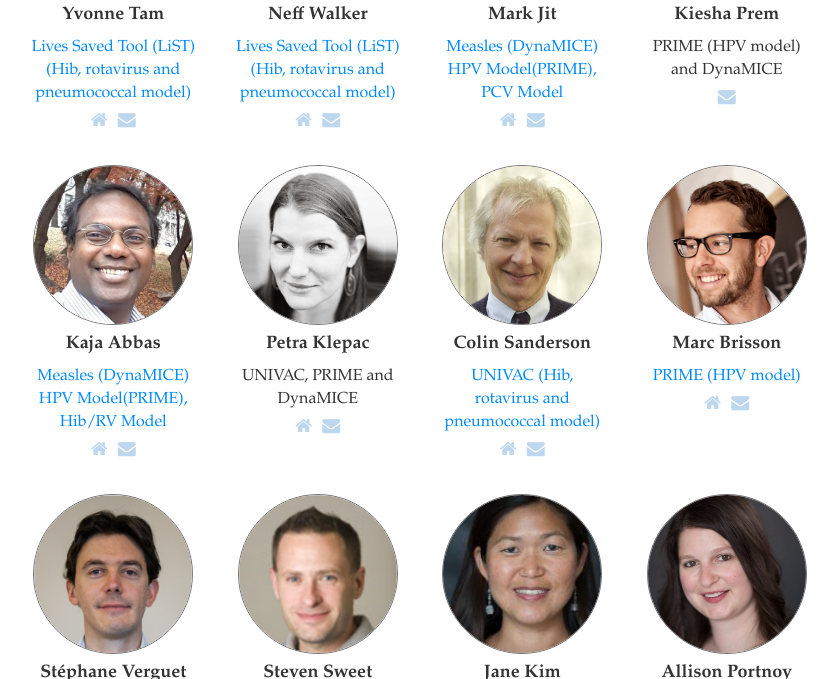
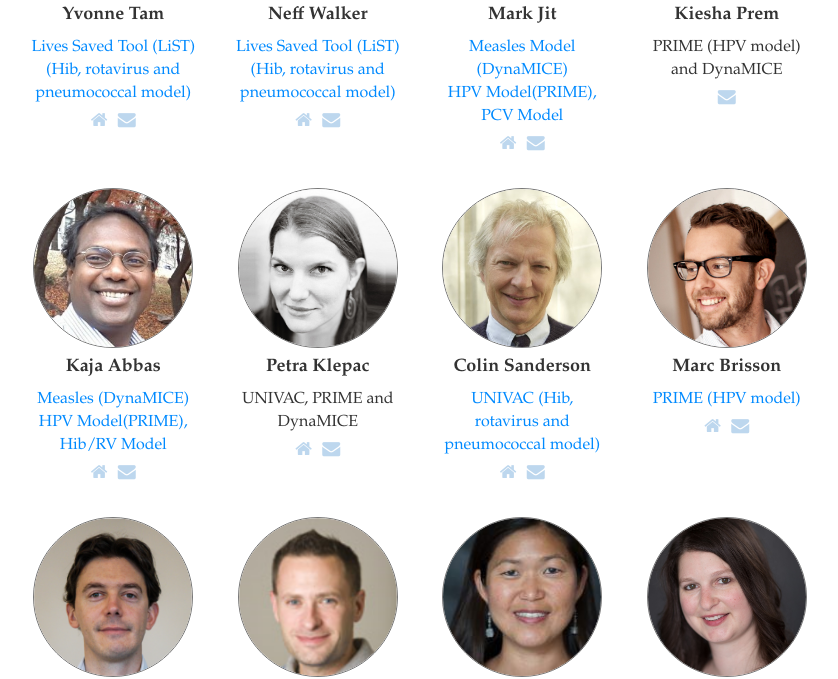
Before and after one commit to vimchub/vaccineimpact, a Jekyll site: the page built from modellers.md, in a window 1280 px wide and 900 px high, scrolled down 557 px, cut to the strip 221-900 px from the top of the window. Shown: the whole strip, without its empty margins (220-1058 px from the left). Built offline with Jekyll 4.4.1, drawn with Linux system fonts in a browser that asks for light colours; nearby versions of some CDN libraries.

Commit message:
Updated modellers

```diff
--- a/_data/modellers.yml
+++ b/_data/modellers.yml
@@ -41,7 +41,7 @@
 
 - name: Mark Jit
   url: http://www.lshtm.ac.uk/aboutus/people/jit.mark
-  title: Measles (DynaMICE)
+  title: Measles Model (DynaMICE)
   title_link: /models/measles#LSHTM
   title2: HPV Model(PRIME), PCV Model
   title2_link: /models/hpv
```
